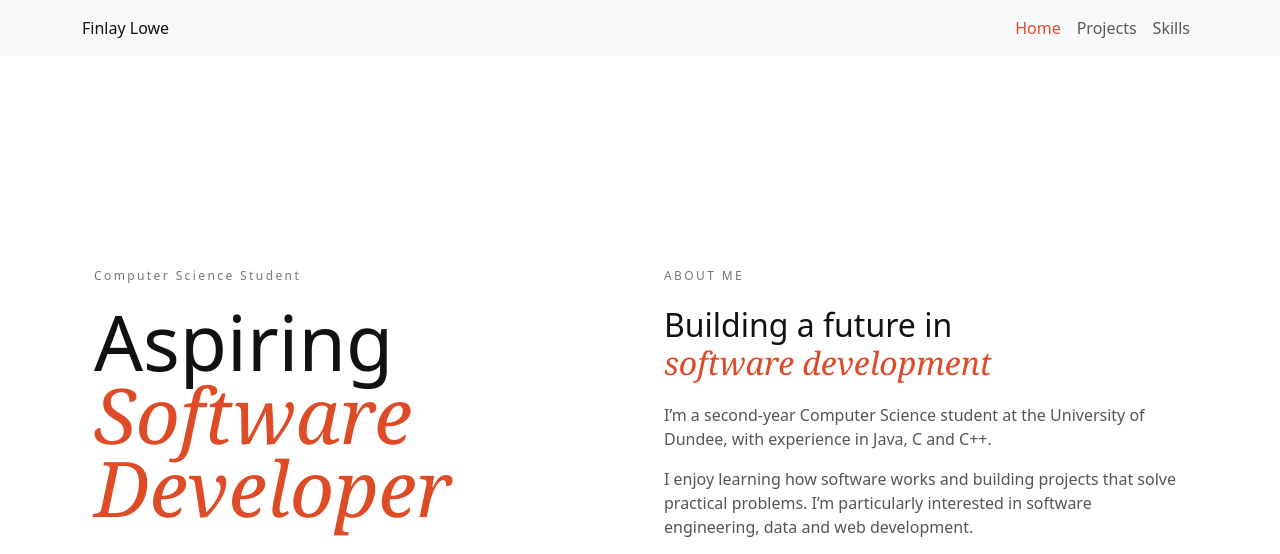
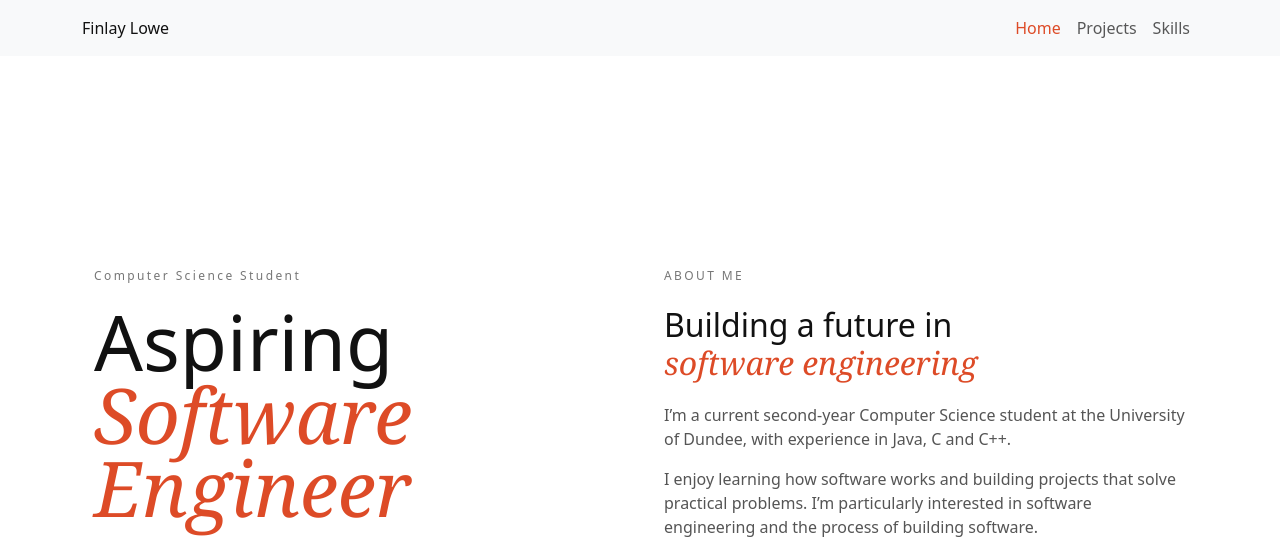
Before and after one commit to Finlay-Lowe1/portfolio-website, a plain HTML site: page index.html in a window 1280 px wide. Shown: the top 554 px of the page. Drawn offline with nearby package versions, Linux system fonts and the light colour scheme.

Commit message:
Update terminology from "Software Developer" to "Software Engineer" for consistency; refine personal introduction for clarity and emphasis on software engineering.

```diff
--- a/index.html
+++ b/index.html
@@ -56,7 +56,7 @@
 
                         <h1> Aspiring
                             <span>
-                                Software Developer
+                                Software Engineer
                             </span>
                         </h1>
 
@@ -81,18 +81,17 @@
 
                         <h2>
                             Building a future in
-                            <span>software development</span>
+                            <span>software engineering</span>
                         </h2>
 
                         <p>
-                            I’m a second-year Computer Science student at the University of Dundee,
+                            I’m a current second-year Computer Science student at the University of Dundee,
                             with experience in Java, C and C++.
                         </p>
 
                         <p>
                             I enjoy learning how software works and building projects that solve
-                            practical problems. I’m particularly interested in software engineering,
-                            data and web development.
+                            practical problems. I’m particularly interested in software engineering and the process of building software.
                         </p>
 
                         <div class="cv-content">
```
